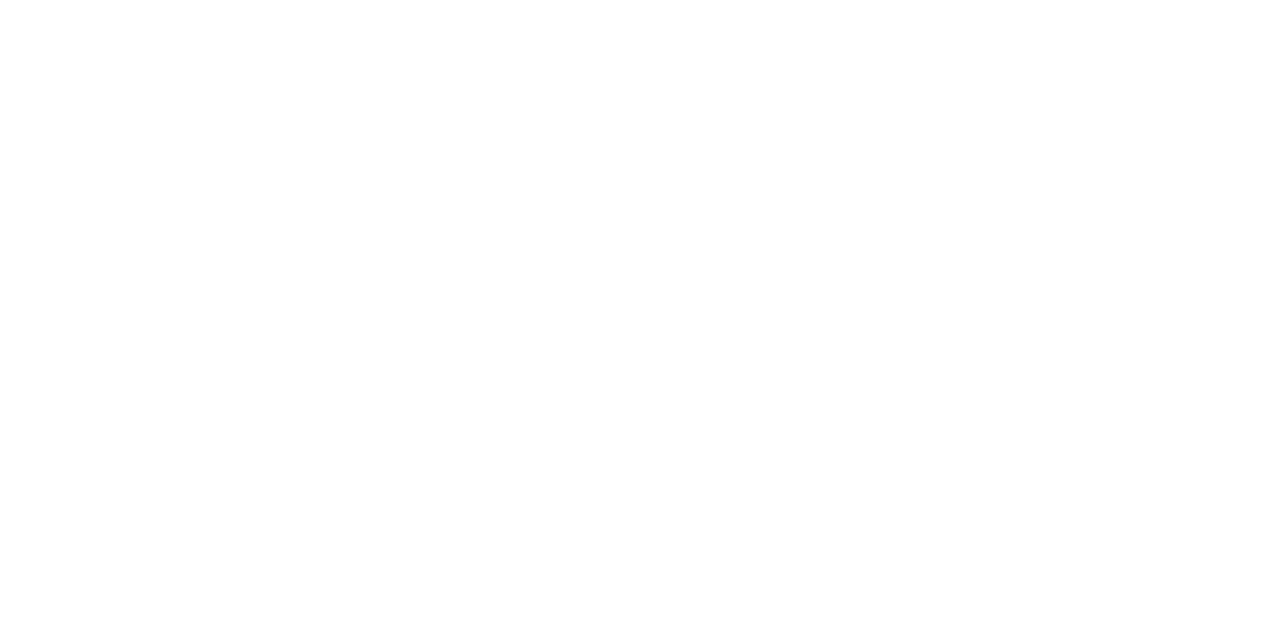
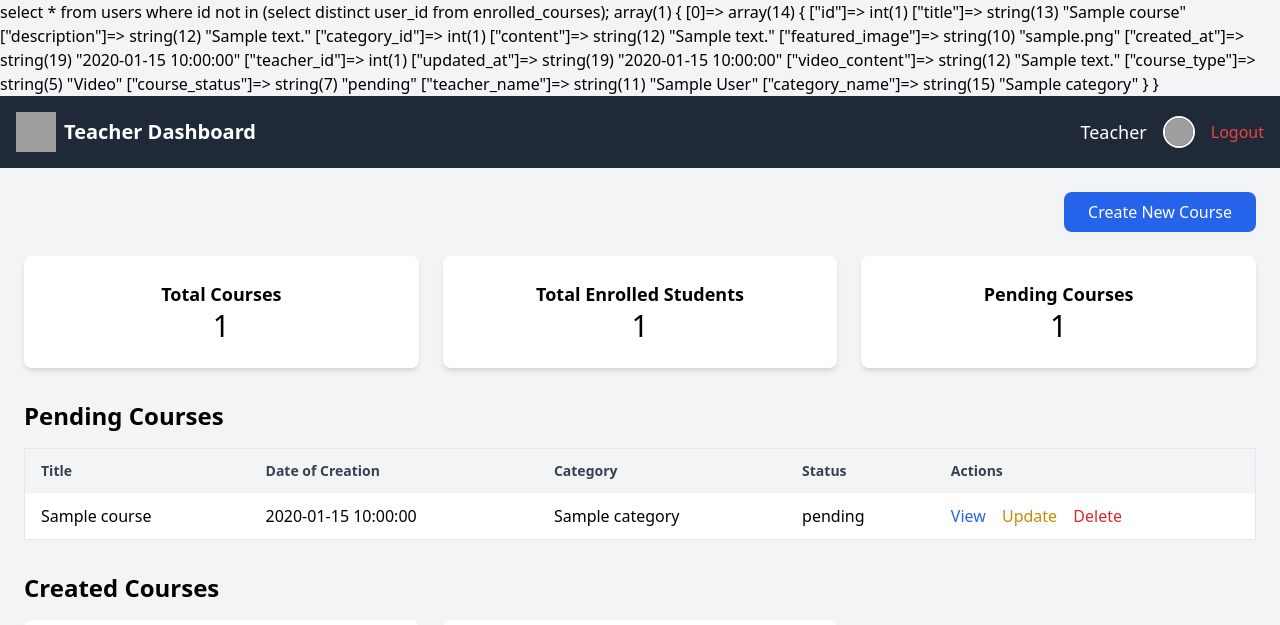
Before and after one commit to Elyass404/youdemy_platfrom, a PHP site: page /views/users/teacherDashboard.php in a window 1280 px wide. Before the commit the part shown is empty. Shown: the top 625 px of the page. Run offline with PHP 8.4, Linux system fonts and the light colour scheme; the visitor is signed in with stand-in values (Sample User, id 1); tables that the repository leaves empty hold one stand-in row (values such as "Sample post"); data that the repository does not hold is empty; some libraries are stand-ins or nearby versions; grey boxes are pictures that could not be loaded.

Commit message:
made the front end page for the teacher to visualize the its own statistics and his own courses, also finished bringing the statistics (total courses, total pending courses, total enrolled students) and showed the pending courses information in a table, with the actions of view and delete untill this moment

```diff
--- a/models/teacher.php
+++ b/models/teacher.php
@@ -2,84 +2,68 @@
 namespace Models;
 use Models\Crud;
 use Models\User;
-use Models\Course;
 use PDO;
 use PDOException;
 
 
 class Teacher extends User {
     protected $crud;
-    protected $course;
+    protected $db;
 
     // Constructor to initialize the CRUD object
     public function __construct($db) {
         $this->crud = new CRUD($db);
-        $this->course = new Course($db);
+        $this->db = $db;
     }
 
 
+    // Get total number of courses owned by the teacher
+    public function totalOwnCourses($teacherId) {
+        $query = "SELECT COUNT(*) as total_courses FROM courses WHERE teacher_id = :teacher_id";
 
-    // add Course
-    public function createCourse($data,$tags = []) {
-        return $this->course->create($data, $tags);
+        $stmt = $this->db->prepare($query);
+        $stmt->bindParam(':teacher_id', $teacherId);
+        $stmt->execute();
+
+        $result = $stmt->fetch(PDO::FETCH_ASSOC);
+        return $result['total_courses'];
     }
 
+    // Get total number of pending courses created by the teacher
+    public function pendingOwnCourses($teacherId) {
+        $query = "SELECT COUNT(*) as total_pending_courses FROM courses WHERE teacher_id = :teacher_id AND course_status = 'pending'";
 
-    // refuse Course
-    public function refuseCourse($courseId) {
-        $data = ['course_status' => 'Refused']; // Change course_status to 'refused'
-        $conditions = ['id' => $courseId];
-        return $this->crud->update($data, $conditions, 'courses');
+        $stmt = $this->db->prepare($query);
+        $stmt->bindParam(':teacher_id', $teacherId);
+        $stmt->execute();
+
+        $result = $stmt->fetch(PDO::FETCH_ASSOC);
+        return $result['total_pending_courses'];
     }
 
-    // Add a new user
-    public function addUser($data) {
-        return $this->crud->create($data, 'users');
-    }
+    // Get total number of enrolled students for the courses created by the teacher
+    public function totalEnrolledStudents($teacherId) {
+        $query = "
+            SELECT COUNT(DISTINCT enrolled_courses.course_id) as total_enrolled
+            FROM enrolled_courses
+            JOIN courses ON courses.id = enrolled_courses.course_id
+            WHERE courses.teacher_id = :teacher_id
+        ";
 
-    // Update user information
-    public function updateUser($data, $conditions) {
-        return $this->crud->update($data, $conditions, 'users');
-    }
+        $stmt = $this->db->prepare($query);
+        $stmt->bindParam(':teacher_id', $teacherId);
+        $stmt->execute();
 
-    // Delete a user
-    public function deleteUser($conditions) {
-        return $this->crud->delete($conditions, 'users');
-    }
-
-    // Modify course details
-    public function modifyCourse($data, $conditions) {
-        return $this->crud->update($data, $conditions, 'courses');
-    }
-
-    // Get the total number of students
-    public function totalStudents($db) {
-        $query = "SELECT COUNT(*) as total FROM users WHERE role = 'student' AND status = 'activated'";
-        $stmt = $db->prepare($query);
-        $stmt->execute();
         $result = $stmt->fetch(PDO::FETCH_ASSOC);
-        return $result['total'];
-    }
-
-    // Get the total number of teachers
-    public function totalTeachers($db) {
-        $query = "SELECT COUNT(*) as total FROM users WHERE role = 'teacher' AND status = 'activated'";
-        $stmt = $db->prepare($query);
-        $stmt->execute();
-        $result = $stmt->fetch(PDO::FETCH_ASSOC);
-        return $result['total'];
-    }
-
-    // Get the total number of courses
-    public function totalCourses($db) {
-        $query = "SELECT COUNT(*) as total FROM courses";
-        $stmt = $db->prepare($query);
-        $stmt->execute();
-        $result = $stmt->fetch(PDO::FETCH_ASSOC);
-        return $result['total'];
+        return $result['total_enrolled'];
     }
 }
 
 
 
 ?>
+
+
+select *
+from users
+where id not in (select distinct user_id from enrolled_courses);
--- a/views/users/create_course.php
+++ b/views/users/create_course.php
@@ -151,7 +151,7 @@ var_dump($_SESSION['teacher_id'])
 
             <!-- Submit Button -->
             <div class="mb-4 text-center">
-                <button type="submit" class="text-white bg-blue-600 hover:bg-blue-700 px-6 py-3 rounded-md text-lg">Add Course</button>
+                <button type="submit" class=" w-full text-white bg-blue-600 hover:bg-blue-700 px-6 py-3 rounded-md text-lg">Add Course</button>
             </div>
 
         </form>
--- a/views/users/teacherDashboard.php
+++ b/views/users/teacherDashboard.php
@@ -0,0 +1,158 @@
+<?php
+session_start();
+use Config\Connection;
+use Models\Course;
+use Models\Teacher;
+require __DIR__.'/../../vendor/autoload.php';
+
+$database = new Connection();
+$db = $database->getConnection();
+
+$teacherObj = new Teacher($db);
+$courseObj = new Course($db);
+$teacherId = $_SESSION['teacher_id'];
+$totalOwnCourses = $teacherObj->totalOwnCourses($teacherId);
+$pendingOwnCourses = $teacherObj->pendingOwnCourses($teacherId);
+$totalEnrolledStudents = $teacherObj->totalEnrolledStudents($teacherId);
+
+$pendingCourses= $courseObj->readCertainCourses(["course_status"=>"pending", "teacher_id"=>$teacherId]);
+
+var_dump($pendingCourses);
+
+
+
+
+
+
+
+?>
+
+
+
+<!DOCTYPE html>
+<html lang="en">
+<head>
+    <meta charset="UTF-8">
+    <meta name="viewport" content="width=device-width, initial-scale=1.0">
+    <title>Teacher Dashboard</title>
+    <script src="https://cdn.tailwindcss.com"></script>
+</head>
+<body class="bg-gray-100">
+
+<!-- Navbar -->
+<nav class="bg-gray-800 p-4 flex justify-between items-center text-white">
+    <div class="flex items-center">
+        <img src="your_logo_here.png" alt="Logo" class="w-10 h-10 mr-2">
+        <span class="text-xl font-semibold">Teacher Dashboard</span>
+    </div>
+    <div class="flex items-center space-x-4">
+        <span class="text-lg">Teacher</span>
+        <img src="default_profile_image.png" alt="Profile" class="w-8 h-8 rounded-full border-2 border-white">
+        <a href="logout.php" class="text-red-500 hover:text-red-700">Logout</a>
+    </div>
+</nav>
+
+<!-- Main Content -->
+<div class="container mx-auto p-6">
+
+    <!-- Create Course Button -->
+    <div class="mb-6 flex justify-end">
+        <a href="create_course.php" class="px-6 py-2 bg-blue-600 text-white rounded-lg hover:bg-blue-700 transition">Create New Course</a>
+    </div>
+
+    <!-- Statistics Section -->
+    <div class="grid grid-cols-1 sm:grid-cols-3 gap-6 mb-8">
+        <div class="bg-white p-6 rounded-lg shadow-md text-center">
+            <h3 class="text-lg font-semibold">Total Courses</h3>
+            <p class="text-3xl"><?=$totalOwnCourses?></p>
+        </div>
+        <div class="bg-white p-6 rounded-lg shadow-md text-center">
+            <h3 class="text-lg font-semibold">Total Enrolled Students</h3>
+            <p class="text-3xl"><?= $totalEnrolledStudents ?></p> <!-- Static data, replace later -->
+        </div>
+        <div class="bg-white p-6 rounded-lg shadow-md text-center">
+            <h3 class="text-lg font-semibold">Pending Courses</h3>
+            <p class="text-3xl"><?=$pendingOwnCourses?></p> <!-- Static data, replace later -->
+        </div>
+    </div>
+
+    <!-- Pending Courses Table -->
+    <div class="mb-8">
+        <h2 class="text-2xl font-semibold mb-4">Pending Courses</h2>
+        <table class="min-w-full bg-white border border-gray-200">
+            <thead class="bg-gray-100">
+                <tr>
+                    <th class="py-3 px-4 text-left text-sm font-semibold text-gray-700">Title</th>
+                    <th class="py-3 px-4 text-left text-sm font-semibold text-gray-700">Date of Creation</th>
+                    <th class="py-3 px-4 text-left text-sm font-semibold text-gray-700">Category</th>
+                    <th class="py-3 px-4 text-left text-sm font-semibold text-gray-700">Status</th>
+                    <th class="py-3 px-4 text-left text-sm font-semibold text-gray-700">Actions</th>
+                </tr>
+            </thead>
+            <tbody>
+                <!-- Static row data, replace later -->
+                 <?php
+                 foreach($pendingCourses as $course):
+                 ?>
+                <tr class="border-b">
+                    <td class="py-3 px-4"><?= $course["title"] ?></td>
+                    <td class="py-3 px-4"><?= $course["created_at"] ?></td>
+                    <td class="py-3 px-4"><?= $course["category_name"] ?></td>
+                    <td class="py-3 px-4"><?= $course["course_status"] ?></td>
+                    <td class="py-3 px-4">
+                        <a href="course_page.php?id=<?= $course["id"] ?>" class="text-blue-600 hover:underline">View</a>
+                        <a href="../../controllers/courses/updateCourseCtrl.php?id=<?= $course['id']?>" class="text-yellow-600 hover:underline ml-3">Update</a>
+                        <a href="../../controllers/courses/deleteCourseCtrl.php?id=<?= $course['id']?>" class="text-red-600 hover:underline ml-3">Delete</a>
+                    </td>
+                </tr>
+
+                <?php endforeach; ?>
+
+            </tbody>
+        </table>
+    </div>
+
+    <!-- Courses Cards Section -->
+    <h2 class="text-2xl font-semibold mb-4">Created Courses</h2>
+    <div class="grid grid-cols-1 sm:grid-cols-3 gap-6">
+        <!-- Static course card data, replace later -->
+        <div class="bg-white p-4 rounded-lg shadow-md">
+            <img src="https://images.unsplash.com/photo-1737069222401-afd3720775ae?q=80&w=1470&auto=format&fit=crop&ixlib=rb-4.0.3&ixid=M3wxMjA3fDB8MHxwaG90by1wYWdlfHx8fGVufDB8fHx8fA%3D%3D" alt="Course Image" class="w-full h-48 object-cover rounded-lg mb-4">
+            <h3 class="text-xl font-semibold">Course 1</h3>
+            <p class="text-gray-500">Category 1</p>
+            <div class="mt-2">
+                <span class="text-sm text-gray-400">Tags: </span>
+                <span class="text-sm text-blue-500">Tag 1, Tag 2</span>
+            </div>
+            <div class="mt-4">
+                <p class="text-gray-500 text-sm">Total Students Enrolled: 50</p> <!-- Static data, replace later -->
+            </div>
+            <div class="mt-6 flex justify-between">
+                <a href="course_page.php?id=1" class="px-4 py-2 bg-blue-600 text-white rounded-lg hover:bg-blue-700">View</a>
+                <a href="update_course.php?id=1" class="px-4 py-2 bg-yellow-500 text-white rounded-lg hover:bg-yellow-600">Update</a>
+                <a href="delete_course.php?id=1" class="px-4 py-2 bg-red-500 text-white rounded-lg hover:bg-red-600">Delete</a>
+            </div>
+        </div>
+        <div class="bg-white p-4 rounded-lg shadow-md">
+            <img src="https://images.unsplash.com/photo-1737069222401-afd3720775ae?q=80&w=1470&auto=format&fit=crop&ixlib=rb-4.0.3&ixid=M3wxMjA3fDB8MHxwaG90by1wYWdlfHx8fGVufDB8fHx8fA%3D%3D" alt="Course Image" class="w-full h-48 object-cover rounded-lg mb-4">
+            <h3 class="text-xl font-semibold">Course 2</h3>
+            <p class="text-gray-500">Category 2</p>
+            <div class="mt-2">
+                <span class="text-sm text-gray-400">Tags: </span>
+                <span class="text-sm text-blue-500">Tag 3, Tag 4</span>
+            </div>
+            <div class="mt-4">
+                <p class="text-gray-500 text-sm">Total Students Enrolled: 60</p> <!-- Static data, replace later -->
+            </div>
+            <div class="mt-6 flex justify-between">
+                <a href="course_page.php?id=2" class="px-4 py-2 bg-blue-600 text-white rounded-lg hover:bg-blue-700">View</a>
+                <a href="update_course.php?id=2" class="px-4 py-2 bg-yellow-500 text-white rounded-lg hover:bg-yellow-600">Update</a>
+                <a href="delete_course.php?id=2" class="px-4 py-2 bg-red-500 text-white rounded-lg hover:bg-red-600">Delete</a>
+            </div>
+        </div>
+    </div>
+
+</div>
+
+</body>
+</html>
```
